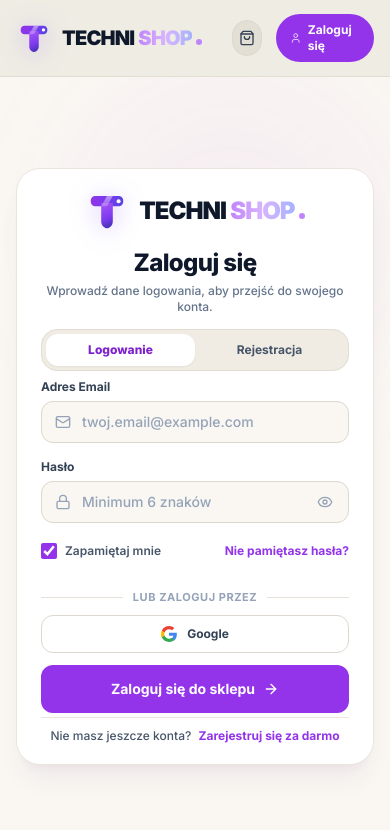
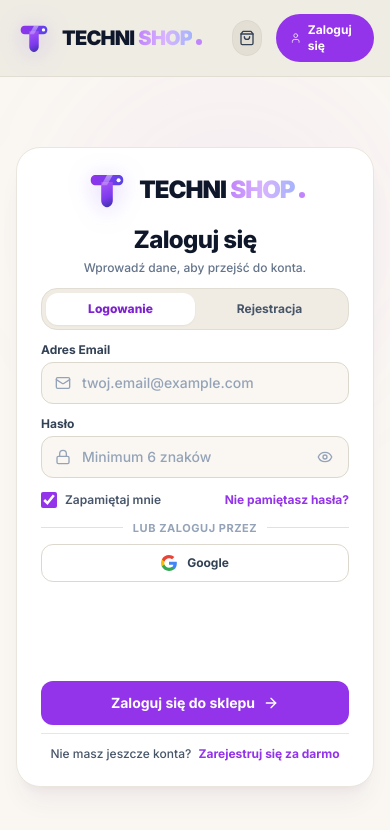
Before and after one commit to TechniShop-com/Frontend, a React (Vite) app: page /login in a window 390 px wide. Shown: the top 830 px of the page. Built offline with nearby package versions, Linux system fonts and the light colour scheme; no server answers.

Commit message:
fix(ui): improve auth form dimensions and shorten login subtext

```diff
--- a/src/components/Navbar.tsx
+++ b/src/components/Navbar.tsx
@@ -330,20 +330,6 @@
                   </div>
                 </div>
 
-                {/* Bottom Trust Banner */}
-                <div className="bg-[#F1ECE1] border-t border-[#E3DDD2] px-5 py-2.5 flex items-center justify-between">
-                  <div className="flex items-center space-x-2 text-[11px] font-bold text-slate-600">
-                    <Sparkles className="w-3.5 h-3.5 text-purple-600" />
-                    <span>Darmowa dostawa od 200 zł &bull; 14 dni na zwrot</span>
-                  </div>
-                  <button
-                    onClick={() => handleCategorySelect('all')}
-                    className="text-[11px] font-black text-purple-700 hover:text-purple-900 inline-flex items-center space-x-1 hover:underline cursor-pointer"
-                  >
-                    <span>Zobacz wszystko</span>
-                    <ArrowRight className="w-3 h-3" />
-                  </button>
-                </div>
               </div>
             </div>
             )}
--- a/src/pages/AuthPage.tsx
+++ b/src/pages/AuthPage.tsx
@@ -193,8 +193,8 @@
         {/* Subtle decorative purple glow in top right */}
         <div className="absolute top-0 right-0 w-80 h-80 bg-purple-500/5 rounded-full blur-3xl pointer-events-none" />
 
-        <div className="w-full max-w-[430px] bg-white px-6 py-5 sm:px-8 sm:py-6 rounded-3xl border border-[#EBE6DD] shadow-xl shadow-purple-950/5 min-h-[580px] sm:h-[590px] flex flex-col justify-between relative z-10">
-          <div className="space-y-3.5 sm:space-y-4">
+        <div className="w-full max-w-[450px] bg-white px-6 py-5 sm:px-8 sm:py-6 rounded-3xl border border-[#EBE6DD] shadow-xl shadow-purple-950/5 min-h-[640px] flex flex-col justify-between relative z-10">
+          <div className="space-y-3 sm:space-y-3.5">
             {/* Logo Brand Header */}
             <div className="flex items-center justify-center">
               <Link to="/" className="inline-block transition-transform hover:scale-105">
@@ -209,7 +209,7 @@
               </h1>
               <p className="text-xs sm:text-sm text-slate-500 font-medium">
                 {!isRegister
-                  ? 'Wprowadź dane logowania, aby przejść do swojego konta.'
+                  ? 'Wprowadź dane, aby przejść do konta.'
                   : 'Dołącz do TechniShop i zamawiaj oficjalny merch.'}
               </p>
             </div>
@@ -249,13 +249,13 @@
 
           {/* Error Message */}
           {errorMessage && (
-            <div className="p-2.5 rounded-xl bg-red-50 border border-red-200 text-red-700 text-xs font-bold text-center animate-shake">
+            <div className="p-2.5 my-1 rounded-xl bg-red-50 border border-red-200 text-red-700 text-xs font-bold text-center animate-shake">
               {errorMessage}
             </div>
           )}
 
           {/* Auth Form */}
-          <form onSubmit={handleSubmit} className="flex-1 flex flex-col justify-between py-1">
+          <form onSubmit={handleSubmit} className="flex-1 flex flex-col justify-between py-2">
             {isRegister ? (
               <div className="space-y-2.5 sm:space-y-3 pt-1">
                 <div>
@@ -331,9 +331,9 @@
                 </div>
               </div>
             ) : (
-              <div className="space-y-4 pt-1">
+              <div className="space-y-3 pt-1">
                 <div>
-                  <label className="block text-xs font-bold text-slate-700 mb-1.5">
+                  <label className="block text-xs font-bold text-slate-700 mb-1">
                     Adres Email
                   </label>
                   <div className="relative group">
@@ -352,7 +352,7 @@
                 </div>
 
                 <div>
-                  <label className="block text-xs font-bold text-slate-700 mb-1.5">
+                  <label className="block text-xs font-bold text-slate-700 mb-1">
                     Hasło
                   </label>
                   <div className="relative group">
@@ -378,7 +378,7 @@
                   </div>
                 </div>
 
-                <div className="flex items-center justify-between text-xs pt-1">
+                <div className="flex items-center justify-between text-xs pt-0.5">
                   <label className="flex items-center space-x-2 cursor-pointer select-none text-slate-600 hover:text-slate-900">
                     <input
                       type="checkbox"
@@ -401,8 +401,8 @@
                 </div>
 
                 {/* DOKŁADNIE W MIEJSCU ZAZNACZONYM NA ZDJĘCIU: "lub zaloguj przez" i niżej ikonka Google */}
-                <div className="pt-1">
-                  <div className="relative flex items-center justify-center my-2.5">
+                <div>
+                  <div className="relative flex items-center justify-center my-2">
                     <div className="border-t border-[#E5E0D8] w-full" />
                     <span className="bg-white px-2.5 text-[11px] font-bold text-slate-400 uppercase tracking-wider shrink-0">
                       lub zaloguj przez
@@ -444,7 +444,7 @@
             <button
               type="submit"
               disabled={isSubmitting}
-              className="w-full mt-3 py-3.5 px-6 bg-purple-600 hover:bg-purple-700 active:bg-purple-800 text-white font-bold text-sm rounded-xl shadow-xs flex items-center justify-center space-x-2 transition-colors disabled:opacity-70 cursor-pointer"
+              className="w-full mt-3 py-3 px-6 bg-purple-600 hover:bg-purple-700 active:bg-purple-800 text-white font-bold text-sm rounded-xl shadow-xs flex items-center justify-center space-x-2 transition-colors disabled:opacity-70 cursor-pointer"
             >
               <span>{!isRegister ? 'Zaloguj się do sklepu' : 'Zarejestruj nowe konto'}</span>
               <ArrowRight className="w-4 h-4" />
@@ -452,7 +452,7 @@
           </form>
 
           {/* Footer Navigation Switcher */}
-          <div className="text-center text-xs text-slate-600 font-medium pt-2.5 border-t border-[#EBE6DD]">
+          <div className="text-center text-xs text-slate-600 font-medium pt-3 pb-1 border-t border-[#EBE6DD]">
             {!isRegister ? (
               <p>
                 Nie masz jeszcze konta?{' '}
```
